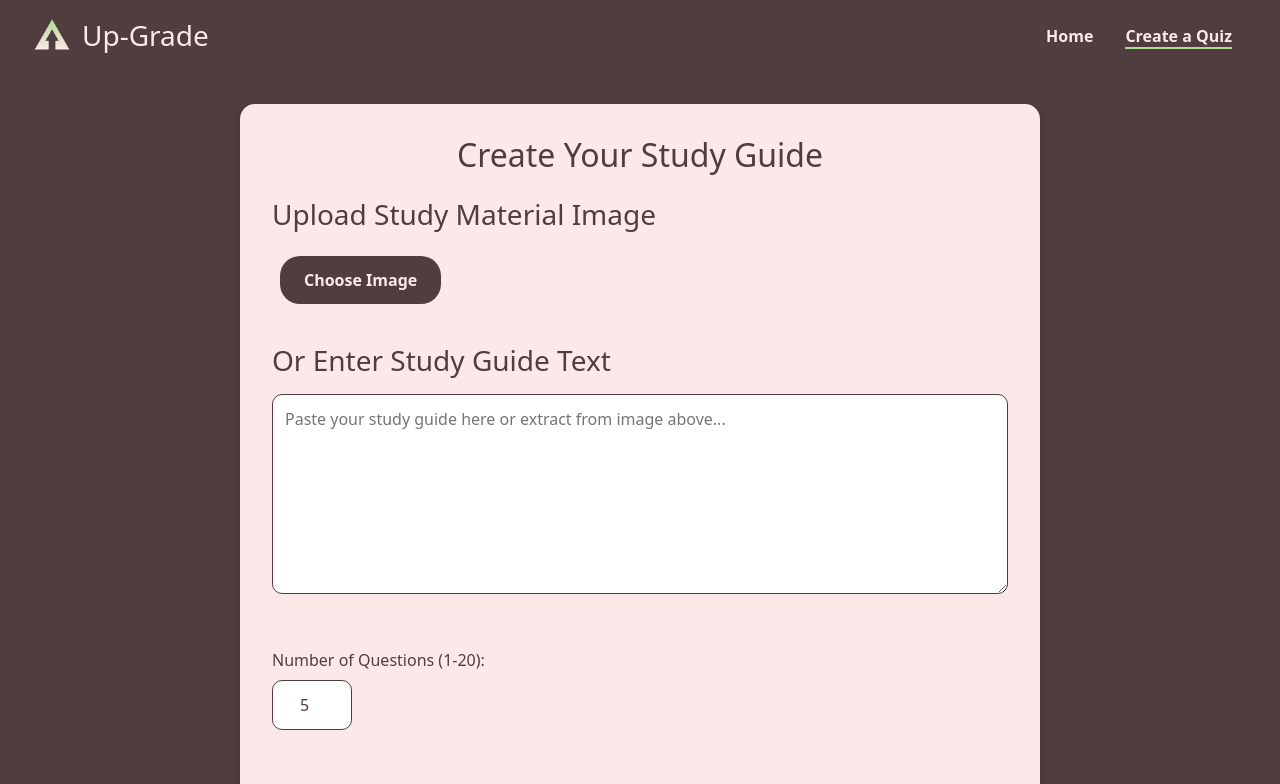
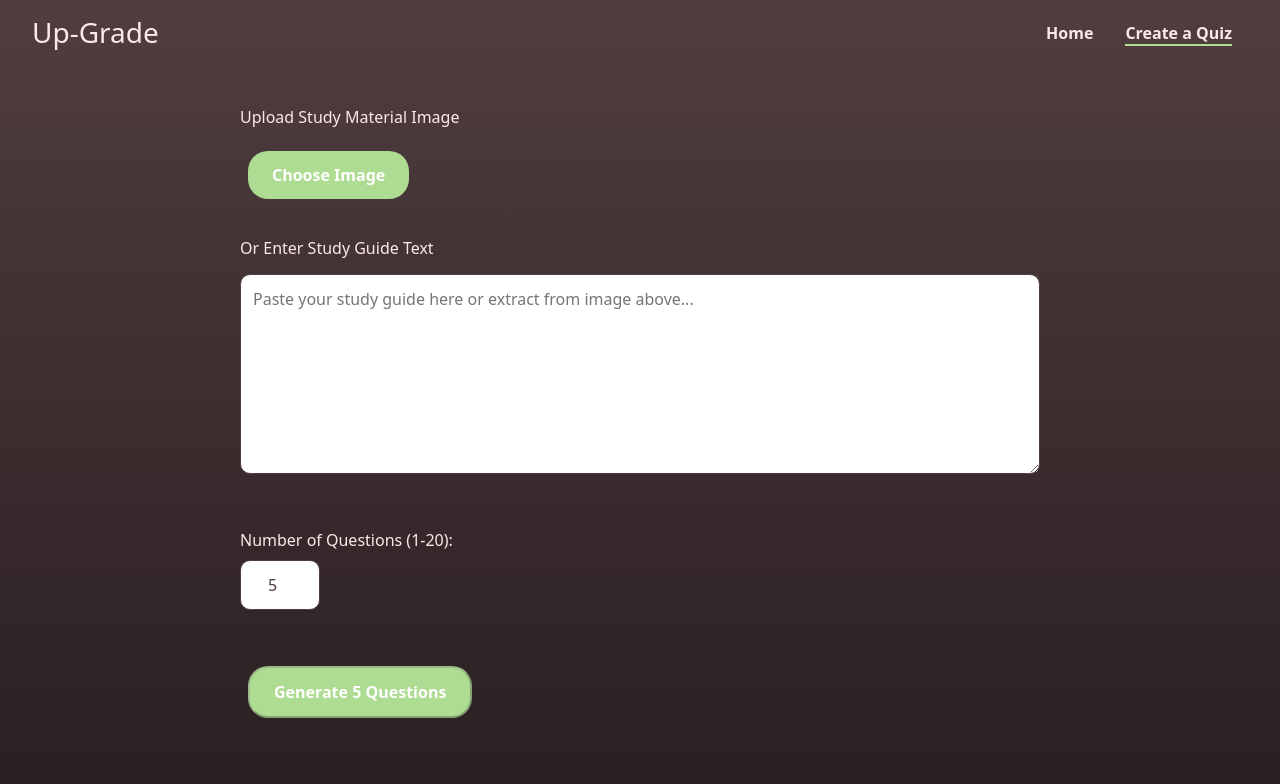
Before and after one commit to NeverWL/quizMe, a React (Vite) app: page /QuizPage in a window 1280 px wide. Shown: the top 784 px of the page. Built offline with nearby package versions, Linux system fonts and the light colour scheme; no server answers.

Commit message:
finally formatted the quiz page

```diff
--- a/src/pages/QuizPage.jsx
+++ b/src/pages/QuizPage.jsx
@@ -26,18 +26,42 @@ export default function QuizPage() {
 
   const styles = {
     body: {
-      backgroundColor: "#503D3F",
+      background: "linear-gradient(to bottom, #503D3F, #2A1F21",
       color: "#FDE8E9",
       minHeight: "100vh",
       display: "flex",
       flexDirection: "column",
       padding: "0 1rem",
     },
+    textBody: {
+      border: "none",
+      backgroundColor: "rgba(253, 232, 233, 0)",
+      color: "#FDE8E9",
+      display: "flex",
+      flexDirection: "column",
+      padding: "0",
+      width: "100%",
+      maxWidth: "800px",
+    },
+    textBox: {
+      border: "none",
+      backgroundColor: "rgba(157, 155, 155, 0.37)",
+      color: "#FFFFFF",
+    },
+    headerText: {
+      color: "#FDE8E9",
+      marginBottom: "1rem",
+    },
     header: {
       padding: "1rem",
       display: "flex",
       justifyContent: "space-between",
       alignItems: "center",
+    },
+    questionsText: {
+      display: "block",
+      marginBottom: "0.5rem",
+      color: "#FDE8E9"
     },
     navLink: {
       margin: "0 1rem",
@@ -57,8 +81,8 @@ export default function QuizPage() {
       padding: "2rem",
     },
     card: {
-      backgroundColor: "#FDE8E9",
-      color: "#503D3F",
+      backgroundColor: "rgba(253, 232, 233, 0)",
+      color: "#FDE8E9",
       borderRadius: "15px",
       padding: "2rem",
       width: "100%",
@@ -66,15 +90,16 @@ export default function QuizPage() {
       boxShadow: "0 4px 8px rgba(0,0,0,0.2)",
     },
     title: {
-      color: "#503D3F",
+      color: "#FDE8E9",
       marginBottom: "1.5rem",
       textAlign: "center",
     },
     button: {
-      backgroundColor: "#503D3F",
-      color: "#FDE8E9",
+      backgroundColor: "#ADDC92",
+      textDecoration: "none",
+      color: "#FFFFFF",
       borderRadius: "20px",
-      border: "none",
+      border: "nonex",
       fontWeight: "bold",
       padding: "0.75rem 1.5rem",
       margin: "0.5rem",
@@ -86,7 +111,15 @@ export default function QuizPage() {
     },
     secondaryButton: {
       backgroundColor: "#ADDC92",
-      color: "#503D3F",
+      textDecoration: "none",
+      color: "#FFFFFF",
+      borderRadius: "20px",
+      border: "!px solid #503D3F",
+      fontWeight: "bold",
+      padding: "0.75rem 1.5rem",
+      margin: "0.5rem",
+      cursor: "pointer",
+      transition: "all 0.3s ease",
     },
     input: {
       backgroundColor: "#FFFFFF",
@@ -357,15 +390,6 @@ export default function QuizPage() {
     <div style={styles.body}>
       <header style={styles.header}>
         <div style={{ display: "flex", alignItems: "center" }}>
-          <img
-            src={wordLess}
-            alt="UpGrade Logo"
-            style={{
-              width: "40px",
-              height: "40px",
-              marginRight: "10px"
-            }}
-          />
           <h3 style={{ margin: 0 }}>Up-Grade</h3>
         </div>
         <nav>
@@ -377,11 +401,10 @@ export default function QuizPage() {
       <main style={styles.main}>
         {questions.length === 0 ? (
           // Study guide input section
-          <div style={styles.card}>
-            <h2 style={styles.title}>Create Your Study Guide</h2>
+          <div style={styles.textBody}>
 
             <div style={{ marginBottom: "2rem" }}>
-              <h3 style={{ color: "#503D3F", marginBottom: "1rem" }}>Upload Study Material Image</h3>
+              <h6 style={styles.headerText}>Upload Study Material Image</h6>
               <input
                 type="file"
                 onChange={handleImageChange}
@@ -407,7 +430,7 @@ export default function QuizPage() {
             </div>
 
             <div style={{ marginBottom: "2rem" }}>
-              <h3 style={{ color: "#503D3F", marginBottom: "1rem" }}>Or Enter Study Guide Text</h3>
+              <h6 style={styles.headerText}>Or Enter Study Guide Text</h6>
               <textarea
                 ref={textareaRef}
                 style={styles.textarea}
@@ -418,7 +441,7 @@ export default function QuizPage() {
             </div>
 
             <div style={{ marginBottom: "2rem" }}>
-              <label style={{ display: "block", marginBottom: "0.5rem", color: "#503D3F" }}>
+              <label style={styles.questionsText}>
                 Number of Questions (1-20):
               </label>
               <input
@@ -431,13 +454,15 @@ export default function QuizPage() {
               />
             </div>
 
+            <div style = {{marginBottom: "2rem", }}>
             <button
               onClick={generateQuiz}
-              style={{ ...styles.button, ...styles.secondaryButton }}
+              style={styles.secondaryButton}
               disabled={!studyGuide.trim() || isExtracting || !questionCount}
             >
               Generate {questionCount} Question{questionCount !== 1 ? 's' : ''}
             </button>
+            </div>
           </div>
         ) : (
           // Updated Quiz interface
@@ -527,11 +552,11 @@ export default function QuizPage() {
         )}
       </main>
 
-      <footer style={styles.footer}>
+      {/*<footer style={styles.footer}>
         <p>
           Project by Daniel M., Zheng C., Donovan T., and Jared L.
         </p>
-      </footer>
+      </footer>*/}
     </div>
   );
 }
```
